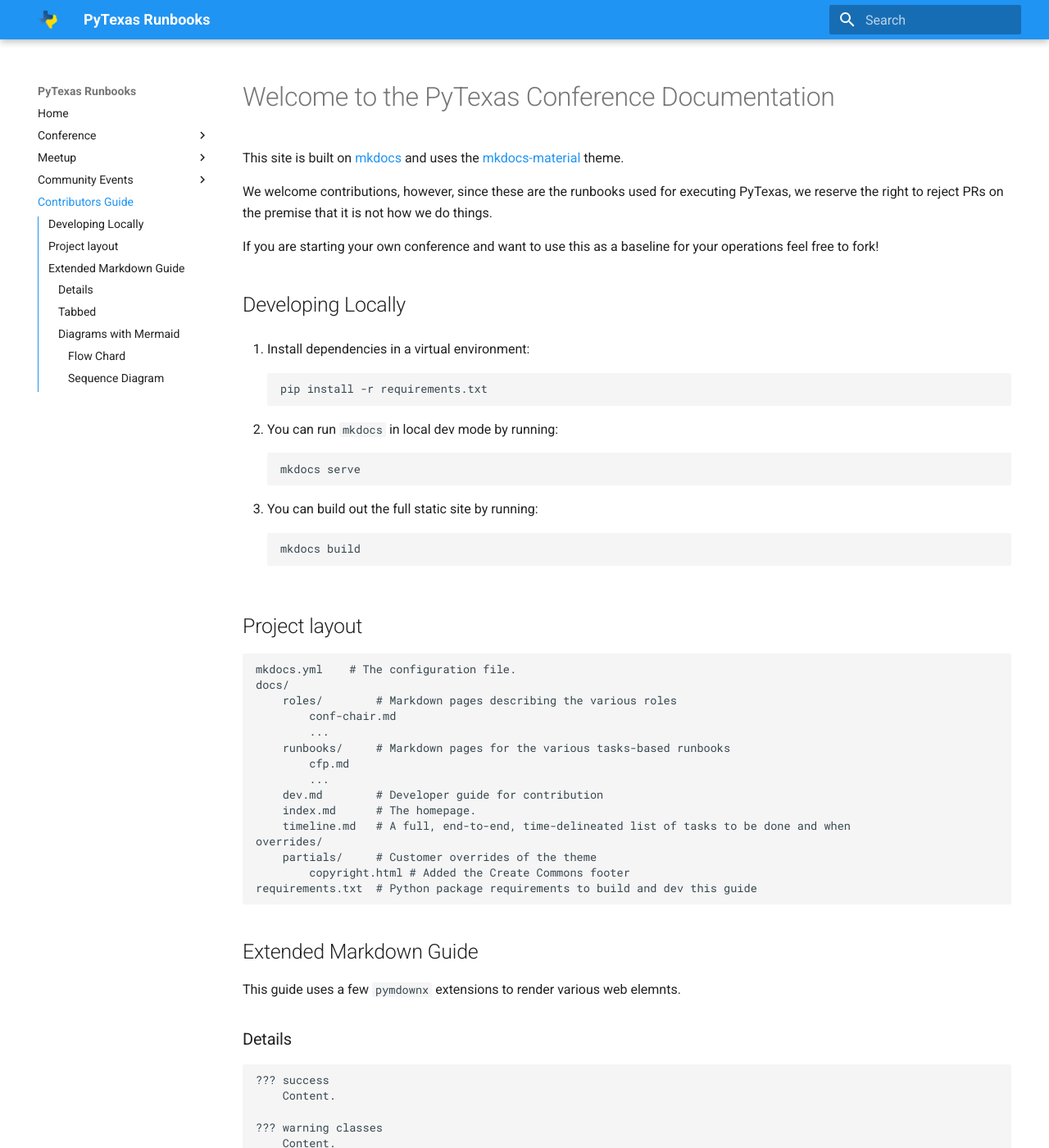
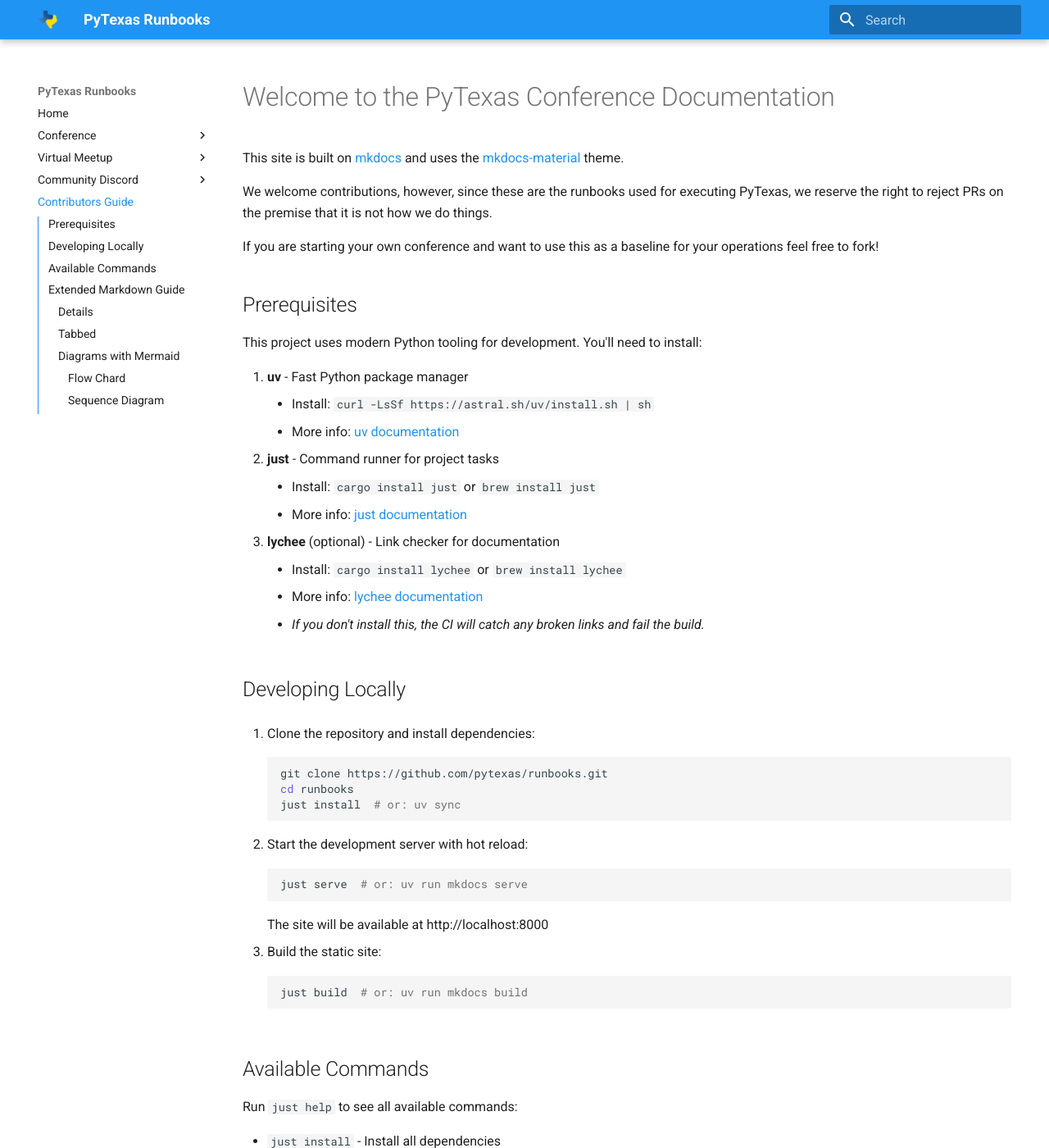
Before and after one commit to pytexas/runbooks, an MkDocs documentation site: the page built from docs/contribute.md, in a window 1280 px wide and 1400 px high. Shown: the whole window at 82% size. Built offline with MkDocs 1.6.1 and Material for MkDocs 9.7.7, drawn with Linux system fonts in a browser that asks for light colours; some of the changed text lies outside the part shown.

Commit message:
updating runbooks, modernizing tools, bringing in line with rest of foundation repos

````diff
--- a/docs/contribute.md
+++ b/docs/contribute.md
@@ -10,43 +10,56 @@
 If you are starting your own conference and want to use this as a
 baseline for your operations feel free to fork!
 
+## Prerequisites
+
+This project uses modern Python tooling for development. You'll need to install:
+
+1. **uv** - Fast Python package manager
+    - Install: `curl -LsSf https://astral.sh/uv/install.sh | sh`
+    - More info: [uv documentation](https://docs.astral.sh/uv/)
+2. **just** - Command runner for project tasks
+    - Install: `cargo install just` or `brew install just`
+    - More info: [just documentation](https://just.systems/)
+3. **lychee** (optional) - Link checker for documentation
+    - Install: `cargo install lychee` or `brew install lychee`
+    - More info: [lychee documentation](https://github.com/lycheeverse/lychee)
+    - _If you don't install this, the CI will catch any broken links and fail the build._
+
 ## Developing Locally
 
-1. Install dependencies in a virtual environment:
+1. Clone the repository and install dependencies:
 
-    ```
-    pip install -r requirements.txt
+    ```bash
+    git clone https://github.com/pytexas/runbooks.git
+    cd runbooks
+    just install  # or: uv sync
     ```
 
-1. You can run `mkdocs` in local dev mode by running:
+2. Start the development server with hot reload:
 
-    ```
-    mkdocs serve
+    ```bash
+    just serve  # or: uv run mkdocs serve
     ```
 
-1. You can build out the full static site by running:
+    The site will be available at http://localhost:8000
 
-    ```
-    mkdocs build
+3. Build the static site:
+
+    ```bash
+    just build  # or: uv run mkdocs build
     ```
 
-## Project layout
+## Available Commands
 
-    mkdocs.yml    # The configuration file.
-    docs/
-        roles/        # Markdown pages describing the various roles
-            conf-chair.md
-            ...
-        runbooks/     # Markdown pages for the various tasks-based runbooks
-            cfp.md
-            ...
-        dev.md        # Developer guide for contribution
-        index.md      # The homepage.
-        timeline.md   # A full, end-to-end, time-delineated list of tasks to be done and when
-    overrides/
-        partials/     # Customer overrides of the theme
-            copyright.html # Added the Create Commons footer
-    requirements.txt  # Python package requirements to build and dev this guide
+Run `just help` to see all available commands:
+
+- `just install` - Install all dependencies
+- `just serve` - Start development server
+- `just build` - Build static site
+- `just validate` - Build with strict validation
+- `just link-check` - Check all links
+- `just check` - Run all quality checks
+- `just clean` - Clean generated files
 
 ## Extended Markdown Guide
 This guide uses a few `pymdownx` extensions to render various
--- a/mkdocs.yml
+++ b/mkdocs.yml
@@ -34,6 +34,7 @@
 nav:
   - Home: index.md
   - Conference:
+    - Documentation: conference/index.md
     - Roles:
       - Conference Chair: conference/roles/conf-chair.md
       - Program Chair: conference/roles/prog-chair.md
@@ -54,7 +55,8 @@
       # - Swag: conference/runbooks/swag.md
       # - Venue Booking: conference/runbooks/venue.md
     # - Full Event Timeline: timeline.md
-  - Meetup:
+  - Virtual Meetup:
+    - Documentation: meetup/index.md
     - Roles:
       - Host: meetup/roles/host.md
       - Backstage/Moderator: meetup/roles/backstage.md
@@ -63,10 +65,10 @@
       - CFP Review: meetup/runbooks/cfp-review.md
       - Create Run of Show Document: meetup/runbooks/create-run-of-show.md
       - Meetup Night Of Workflow: meetup/runbooks/meetup-night-of.md
-  - Community Events:
-    - Coffee Meetup: community/runbooks/coffee-talk.md
+  - Community Discord:
+    - Documentation: community/index.md
+    - Coffee Chats: community/runbooks/coffee-chats.md
     - Sprint Nights: community/runbooks/sprint-nights.md
-
   - Contributors Guide: contribute.md
 
 extra:
````
Also changed, not shown: CLAUDE.md (added, +110 -0 lines), README.md (+85 -24 lines), docs/community/index.md (added, +3 -0 lines), docs/conference/index.md (added, +3 -0 lines), docs/meetup/index.md (added, +3 -0 lines), pyproject.toml (added, +11 -0 lines), requirements.txt (deleted, +0 -77 lines), docs/community/runbooks/coffee-chats.md (renamed from docs/community/runbooks/coffee-talk.md), 10 other files.
